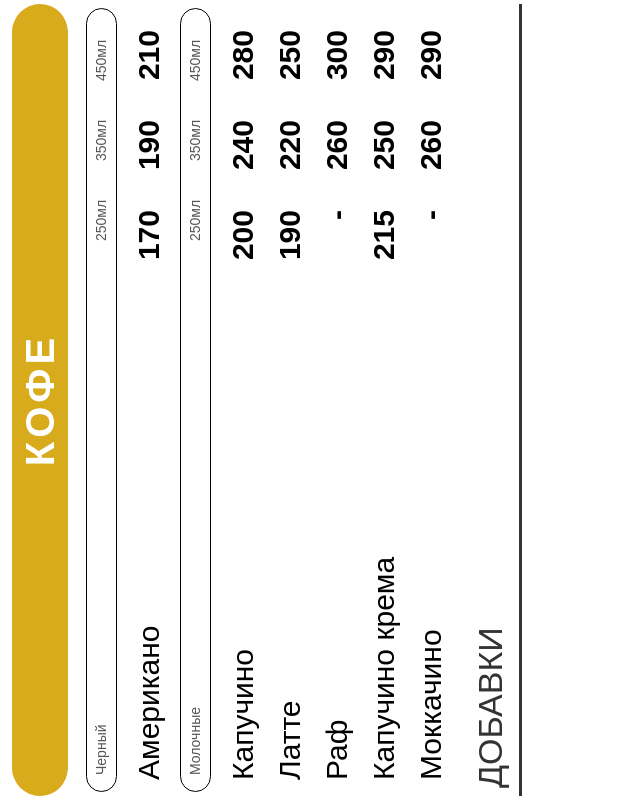
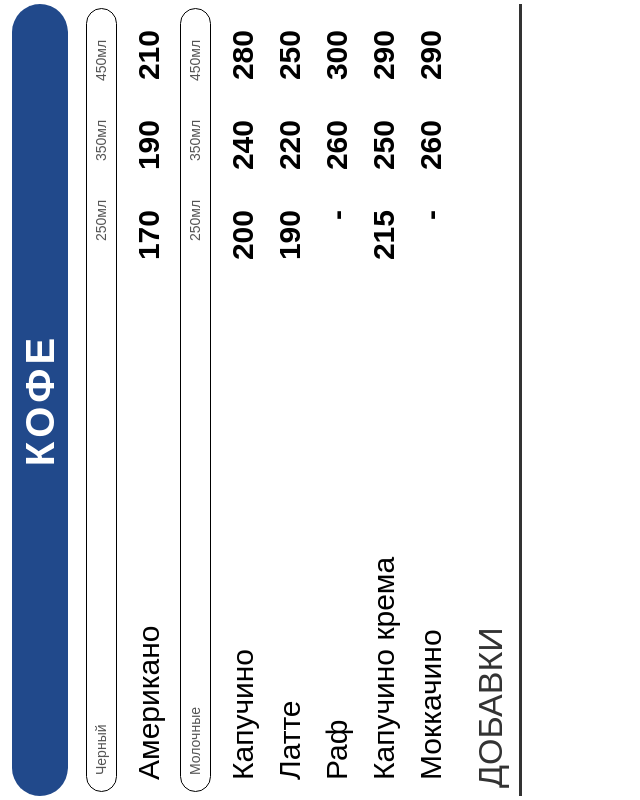
Before and after one commit to MaksoN12340987/Coffee_BOT, a Django app: page /TV/2/ in a window 1280 px wide. Shown: the whole page, without its empty margins (0-640 px from the left). Run offline with Django 5.2, Linux system fonts and the light colour scheme; data comes from the database, SQL or seed files in the repository; parts of the project's set-up code (start-up, migrations or seed data) failed here and were passed over; some libraries are stand-ins or nearby versions.

Commit message:
add blye style

```diff
--- a/static/css/TV.css
+++ b/static/css/TV.css
@@ -65,7 +65,7 @@
      ============================================================ */
   /* Плашка "КОФЕ" */
   .section-header-pill {
-    background: #d8ab1c;
+    background: #21498B;
     border-radius: 50px;
     /* padding: 12px 0; */
 
```
